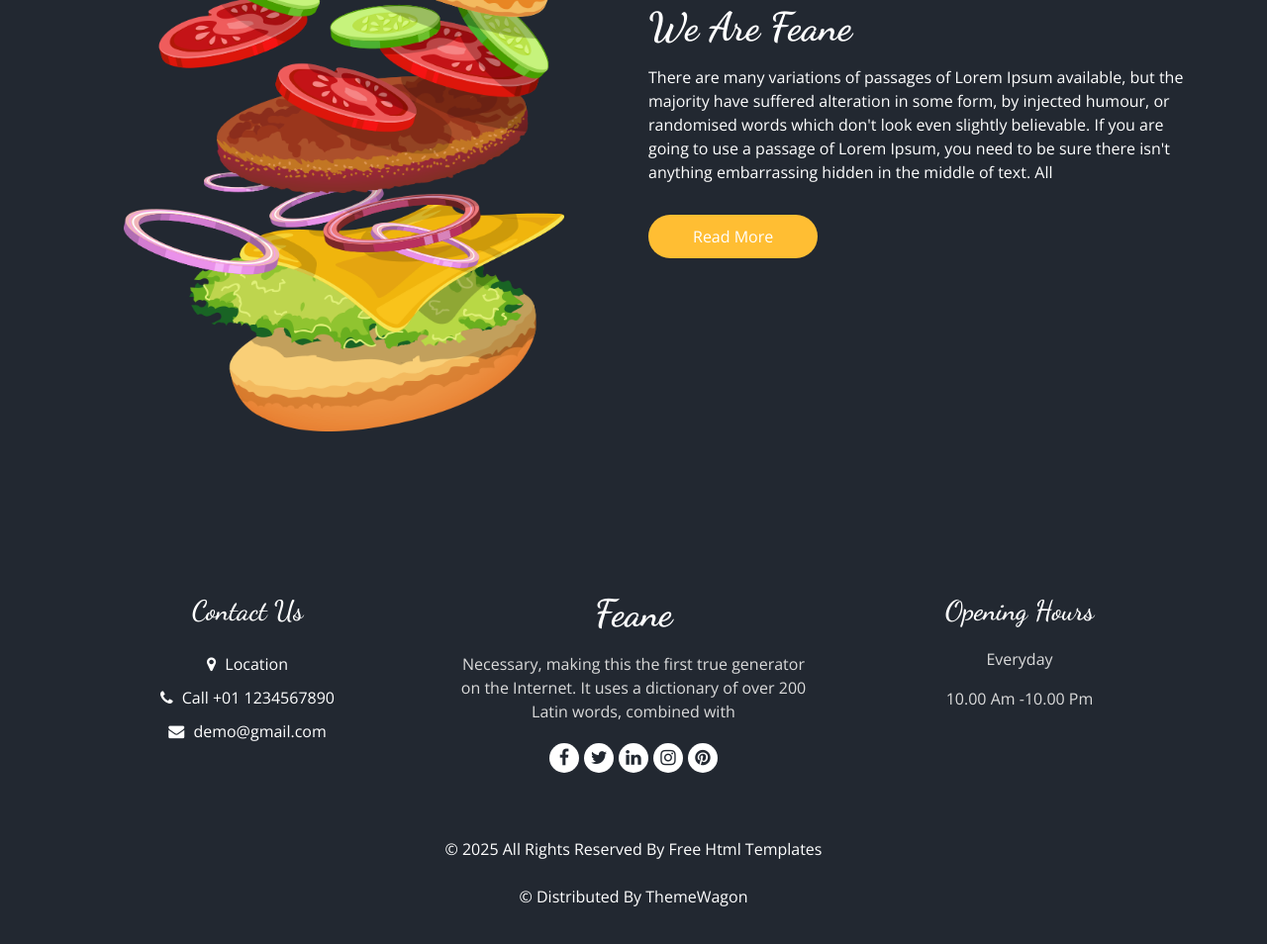
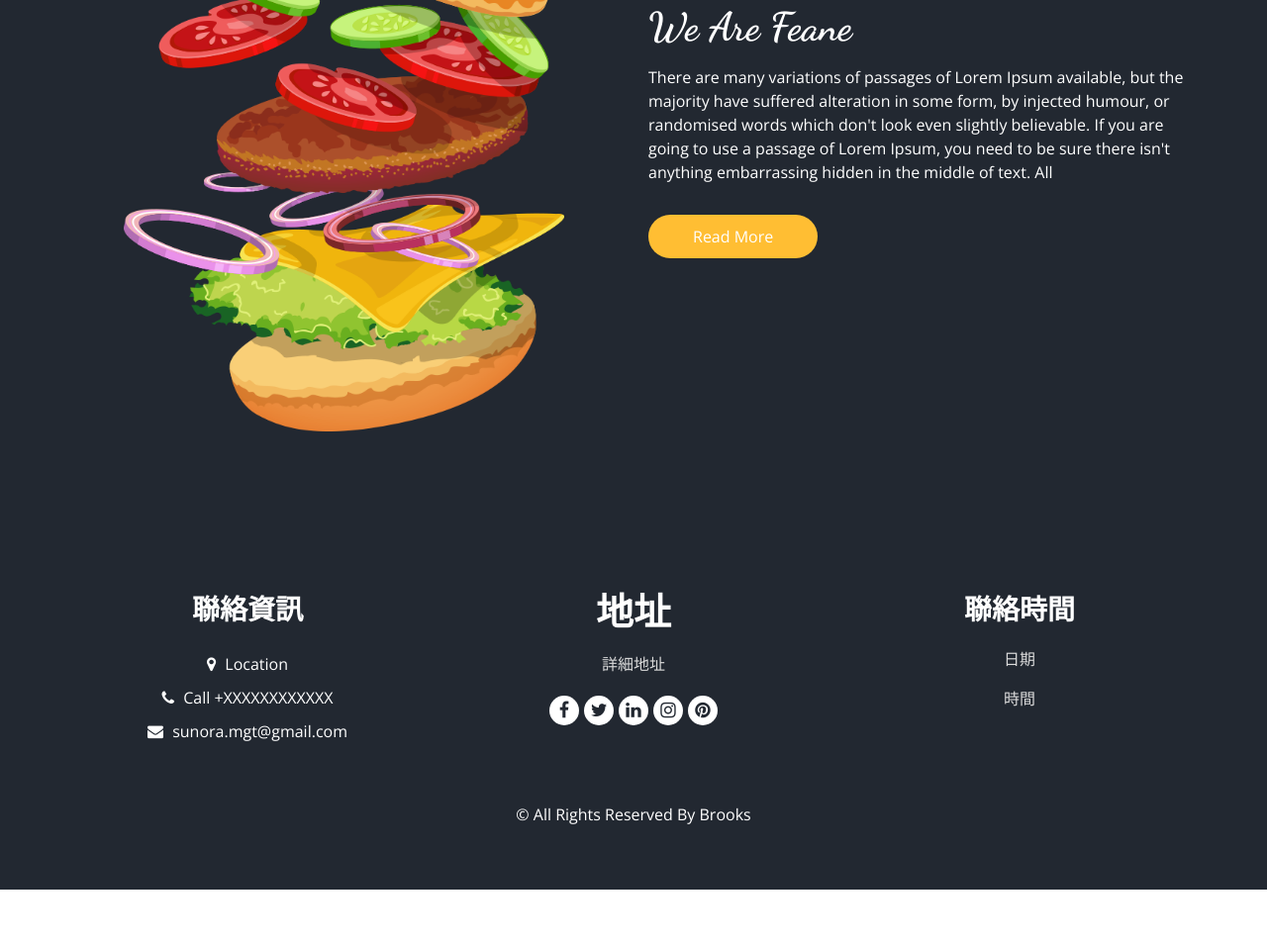
Before and after one commit to maymoss/sunora.web.io, a plain HTML site: page about.html in a window 1280 px wide. Shown: the part 350-1304 px from the top of the page at 99% size. After the commit the page ends 1249 px from the top, so only its background shows below. Drawn offline with nearby package versions, Linux system fonts and the light colour scheme; some packages are replaced by stand-ins of ours.

Commit message:
Update about.html

```diff
--- a/about.html
+++ b/about.html
@@ -177,85 +177,7 @@
   <!-- end about section -->
 
   <!-- footer section -->
-  <footer class="footer_section">
-    <div class="container">
-      <div class="row">
-        <div class="col-md-4 footer-col">
-          <div class="footer_contact">
-            <h4>
-              Contact Us
-            </h4>
-            <div class="contact_link_box">
-              <a href="">
-                <i class="fa fa-map-marker" aria-hidden="true"></i>
-                <span>
-                  Location
-                </span>
-              </a>
-              <a href="">
-                <i class="fa fa-phone" aria-hidden="true"></i>
-                <span>
-                  Call +01 1234567890
-                </span>
-              </a>
-              <a href="">
-                <i class="fa fa-envelope" aria-hidden="true"></i>
-                <span>
-                  demo@gmail.com
-                </span>
-              </a>
-            </div>
-          </div>
-        </div>
-        <div class="col-md-4 footer-col">
-          <div class="footer_detail">
-            <a href="" class="footer-logo">
-              Feane
-            </a>
-            <p>
-              Necessary, making this the first true generator on the Internet. It uses a dictionary of over 200 Latin words, combined with
-            </p>
-            <div class="footer_social">
-              <a href="">
-                <i class="fa fa-facebook" aria-hidden="true"></i>
-              </a>
-              <a href="">
-                <i class="fa fa-twitter" aria-hidden="true"></i>
-              </a>
-              <a href="">
-                <i class="fa fa-linkedin" aria-hidden="true"></i>
-              </a>
-              <a href="">
-                <i class="fa fa-instagram" aria-hidden="true"></i>
-              </a>
-              <a href="">
-                <i class="fa fa-pinterest" aria-hidden="true"></i>
-              </a>
-            </div>
-          </div>
-        </div>
-        <div class="col-md-4 footer-col">
-          <h4>
-            Opening Hours
-          </h4>
-          <p>
-            Everyday
-          </p>
-          <p>
-            10.00 Am -10.00 Pm
-          </p>
-        </div>
-      </div>
-      <div class="footer-info">
-        <p>
-          &copy; <span id="displayYear"></span> All Rights Reserved By
-          <a href="https://html.design/">Free Html Templates</a><br><br>
-          &copy; <span id="displayYear"></span> Distributed By
-          <a href="https://themewagon.com/" target="_blank">ThemeWagon</a>
-        </p>
-      </div>
-    </div>
-  </footer>
+  <footer id="footer-placeholder"></footer>
   <!-- footer section -->
 
   <!-- jQery -->
@@ -278,7 +200,26 @@
   <script src="https://maps.googleapis.com/maps/api/js?key=AIzaSyCh39n5U-4IoWpsVGUHWdqB6puEkhRLdmI&callback=myMap">
   </script>
   <!-- End Google Map -->
+<script>
+// 1. 確保腳註內容檔案路徑正確
+const footerUrl = 'footer.html';
 
+// 2. 使用 fetch API 載入內容
+fetch(footerUrl)
+    .then(response => {
+        if (!response.ok) {
+            throw new Error('無法載入 footer.html');
+        }
+        return response.text();
+    })
+    .then(html => {
+        // 3. 將內容插入到 footer-placeholder 容器中
+        document.getElementById('footer-placeholder').innerHTML = html;
+    })
+    .catch(error => {
+        console.error('載入腳註失敗:', error);
+    });
+</script>
 </body>
 
 </html>
```
